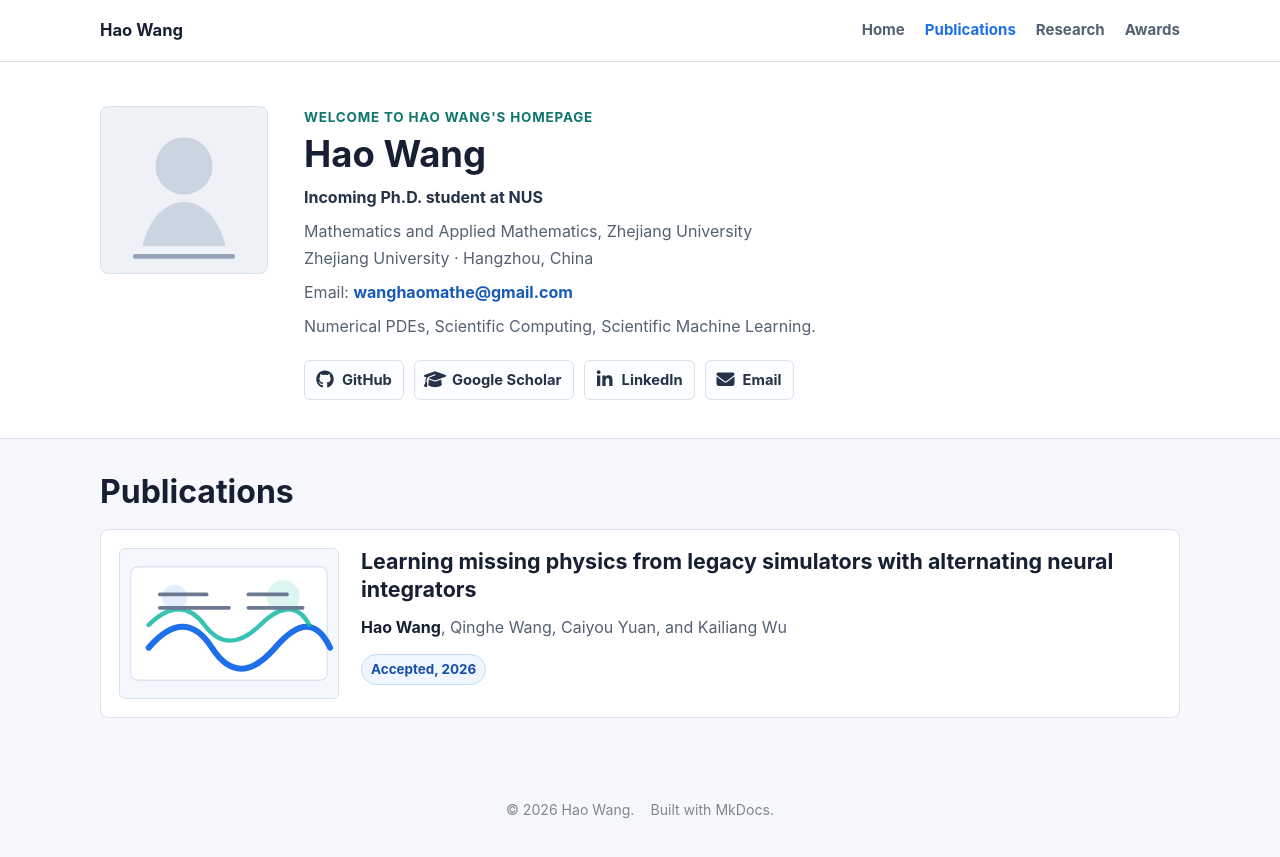
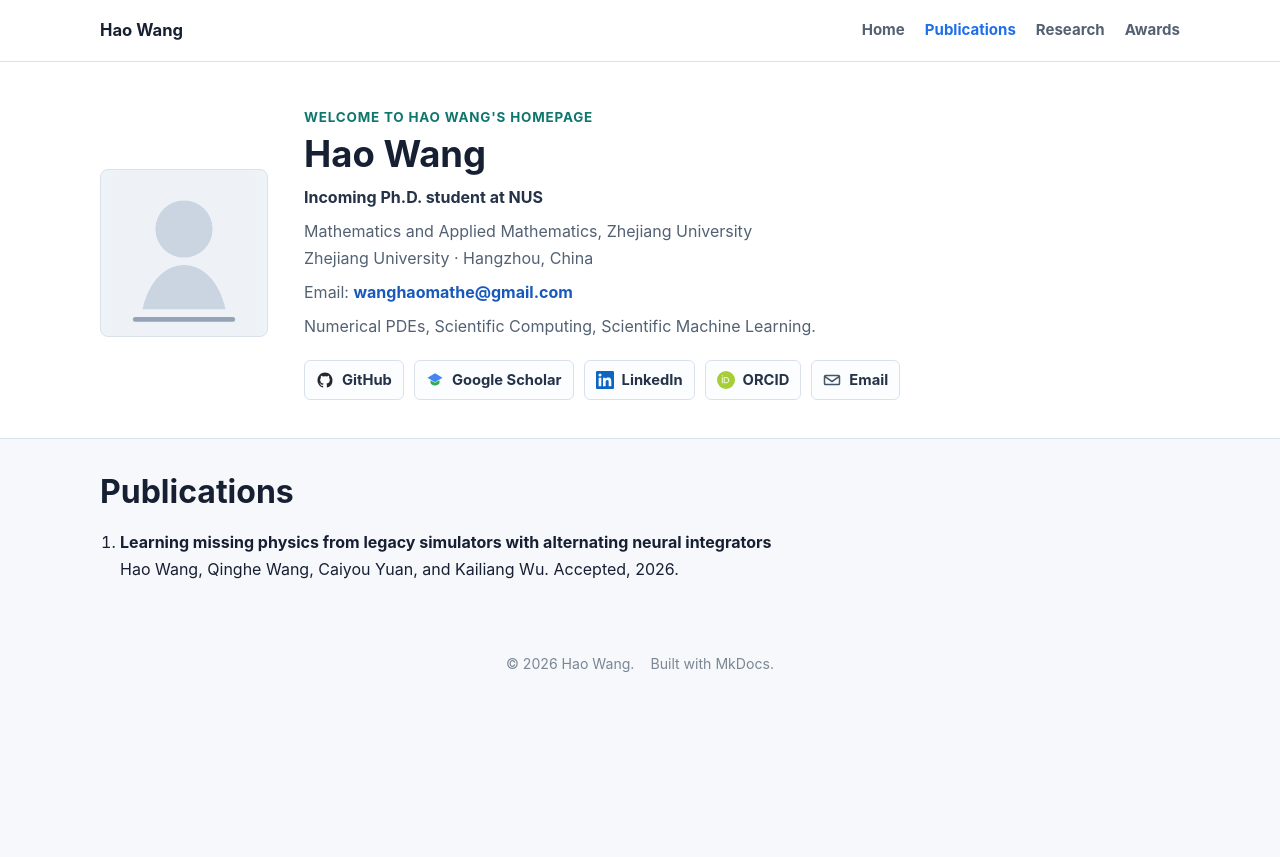
Before and after one commit to shanxue-w/shanxue-w.github.io, an MkDocs documentation site: the page built from docs/publications.md, in a window 1280 px wide. Shown: the top 857 px of the page. Built offline with MkDocs 1.6.1, drawn with Linux system fonts in a browser that asks for light colours; nearby versions of some CDN libraries; library files that are not in the unit come from our copies.

Commit message:
Use local social icons and simplify publications page

```diff
--- a/docs/assets/css/site.css
+++ b/docs/assets/css/site.css
@@ -111,6 +111,7 @@ a:focus {
   display: grid;
   grid-template-columns: 170px minmax(0, 1fr);
   gap: 34px;
+  align-items: center;
   width: min(var(--max-width), calc(100% - 40px));
   margin: 0 auto;
   padding: 44px 0 38px;
@@ -190,17 +191,13 @@ a:focus {
   text-decoration: none;
 }
 
-.social-link .fa {
+.social-icon {
   width: 18px;
   height: 18px;
   max-width: 18px;
   max-height: 18px;
   flex: 0 0 auto;
-  display: inline-flex;
-  align-items: center;
-  justify-content: center;
-  font-size: 18px;
-  line-height: 1;
+  display: block;
 }
 
 .page-content {
--- a/docs/publications.md
+++ b/docs/publications.md
@@ -1,12 +1,4 @@
 # Publications
 
-<article class="publication-card publication-card-wide">
-  <div class="publication-media">
-    <img src="../assets/img/publication-placeholder.svg" alt="Accepted manuscript placeholder">
-  </div>
-  <div class="publication-body">
-    <h2>Learning missing physics from legacy simulators with alternating neural integrators</h2>
-    <p class="publication-authors"><strong>Hao Wang</strong>, Qinghe Wang, Caiyou Yuan, and Kailiang Wu</p>
-    <p class="publication-status">Accepted, 2026</p>
-  </div>
-</article>
+1. **Learning missing physics from legacy simulators with alternating neural integrators**
+   Hao Wang, Qinghe Wang, Caiyou Yuan, and Kailiang Wu. Accepted, 2026.
--- a/mkdocs.yml
+++ b/mkdocs.yml
@@ -35,15 +35,23 @@ extra:
     links:
       - label: GitHub
         icon: github
+        icon_path: assets/icons/github.svg
         url: https://github.com/shanxue-w
       - label: Google Scholar
         icon: scholar
+        icon_path: assets/icons/google-scholar.svg
         url: https://scholar.google.com/
       - label: LinkedIn
         icon: linkedin
+        icon_path: assets/icons/linkedin.svg
         url: https://www.linkedin.com/in/hao-wang-0531343a5/
+      - label: ORCID
+        icon: orcid
+        icon_path: assets/icons/orcid.svg
+        url: https://orcid.org/my-orcid?orcid=0009-0005-4075-897X
       - label: Email
         icon: email
+        icon_path: assets/icons/email.svg
         url: mailto:wanghaomathe@gmail.com
   analytics:
     goatcounter: https://haowangmath.goatcounter.com/count
--- a/overrides/base.html
+++ b/overrides/base.html
@@ -16,19 +16,11 @@
     {% if config.site_author %}<meta name="author" content="{{ config.site_author }}">{% endif %}
     {% if page and page.canonical_url %}<link rel="canonical" href="{{ page.canonical_url }}">{% endif %}
     <title>{{ document_title }}</title>
-    <link rel="stylesheet" href="{{ 'css/font-awesome.min.css'|url }}">
     <link rel="stylesheet" href="{{ 'assets/css/site.css'|url }}">
   </head>
   <body{% if page and page.is_homepage %} class="homepage"{% endif %}>
     {% set profile = config.extra.profile %}
     {% set home_url = nav.homepage.url|url %}
-
-    {% set icon_classes = {
-      "github": "fa fa-github",
-      "scholar": "fa fa-graduation-cap",
-      "linkedin": "fa fa-linkedin",
-      "email": "fa fa-envelope"
-    } %}
 
     <header class="site-header">
       <a class="site-title" href="{{ home_url }}">{{ profile.name }}</a>
@@ -62,7 +54,7 @@
           <div class="profile-social" aria-label="Profile links">
             {% for link in profile.links %}
               <a class="social-link" href="{{ link.url }}" aria-label="{{ link.label }}">
-                <i class="{{ icon_classes.get(link.icon, 'fa fa-link') }}" aria-hidden="true"></i>
+                <img class="social-icon" src="{{ link.icon_path|url }}" alt="" aria-hidden="true">
                 <span>{{ link.label }}</span>
               </a>
             {% endfor %}
```
Also changed, not shown: docs/assets/icons/email.svg (added), docs/assets/icons/github.svg (added), docs/assets/icons/google-scholar.svg (added), docs/assets/icons/linkedin.svg (added), docs/assets/icons/orcid.svg (added), 1 other file.
